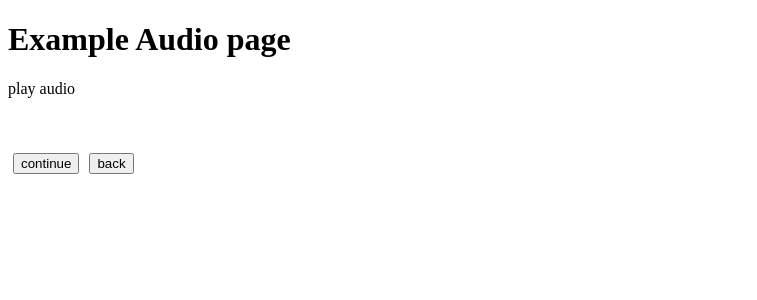
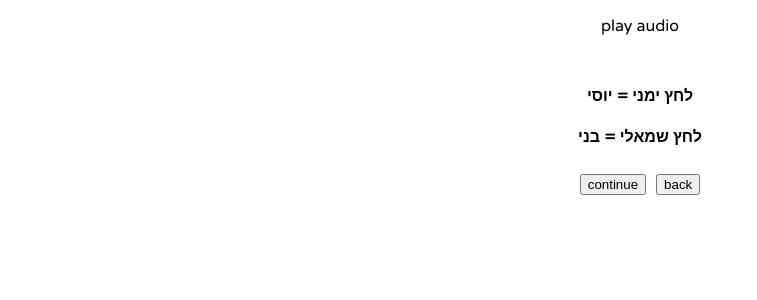
Before and after one commit to AvivLevinson/research-demo, a React (Create React App) app: page /example-audio in a window 1280 px wide. Shown: the top 300 px of the page, without its empty margins (0-757 px from the left). Built offline with nearby package versions, Linux system fonts and the light colour scheme.

Commit message:
add new page add new page for audio section

```diff
--- a/src/components/Counter/Counter.css
+++ b/src/components/Counter/Counter.css
@@ -0,0 +1,9 @@
+@import url('https://fonts.googleapis.com/css2?family=Varela+Round&display=swap');
+.container{
+  font-family: 'Varela Round', sans-serif;
+  text-align: center
+}
+
+p{
+  margin-bottom: 50px;
+}
--- a/src/components/Counter/index.js
+++ b/src/components/Counter/index.js
@@ -1,5 +1,5 @@
 import React,{useEffect,useState,useRef} from 'react';
-
+import './Counter.css';
 
 const Counter = ({setVisibleCounter})=>{
   const [timer, setTimer] = useState(3);
@@ -23,8 +23,8 @@ const Counter = ({setVisibleCounter})=>{
   }, [timer]);
 
   return (
-    <div >
-      <div>Time left : {timer} </div>
+    <div className="container" >
+      <div style={{fontSize:50}}> {timer} </div>
     </div>
   );
 }
--- a/src/components/PlayerSound/index.js
+++ b/src/components/PlayerSound/index.js
@@ -1,18 +1,76 @@
-import React,{useEffect} from "react";
+import React,{useEffect,useState, useRef} from "react";
 //import audio_test_mp3 from '../../constent/audio/audio_test.mp3';
 
-const PlayerSound = ({ url }) => {
-  let audio = new Audio(url);
+import handlePress from "../../utils/handle-press.js";
+
+
+const PlayerSound = ({ exampleAudioMp3, index, setIndex, dispatch }) => {
+
+  const audio = new Audio(exampleAudioMp3[index]);
+  const start = new Date().getTime();
+  const [render, setrender] = useState(0);
+
+  const myStateRef = useRef(start);
+  const myIndexRef = useRef(index);
+  const myAudioRef = useRef(audio);
+
+  myAudioRef.current = audio;
+  myIndexRef.current = index;
+  myStateRef.current = start;
+
+
+
+  const handleEvent = (event) => {
+    const audio = myAudioRef.current;
+    const index = myIndexRef.current;
+    const start =  myStateRef.current;
+    const { key, end } = handlePress(event);
+    const result = end - start;
+    const seconds = (result % 60000) / 1000;
+
+    dispatch({
+      type: "SET_RESULT",
+      payload: {
+        audioVoice: exampleAudioMp3[index],
+        keyPress: key,
+        time: seconds
+      }
+    });
+    audio.pause();
+    setIndex((prev) => {
+      myIndexRef.current =  prev +1;
+
+      return prev +1});
+
+    setrender(true);
+    // set timer 0.5 second
+/*    setTimeout(function () {
+      setIndex((prev) => {
+        return prev + 1;
+      });
+    }, 500);*/
+  };
+
+useEffect(() => {
+  console.log('first useEffect');
+    window.addEventListener("keydown", handleEvent);
+
+    return function cleanupListener() {
+      console.log("clean up keydown event");
+      window.removeEventListener("keydown", handleEvent);
+    };
+  }, []);
+
 
   useEffect(()=>{
-    console.log('Player Sound useEffect');
+    console.log('second useEffect');
     audio.play();
 
     return function cleanupListener() {
-      console.log("clean up useEffect Word");
+      console.log("clean up audio.pause()");
       audio.pause();
     };
-  },[]);
+  });
 
   return (
     <div>
--- a/src/components/Word/index.js
+++ b/src/components/Word/index.js
@@ -25,6 +25,13 @@ const Word = ({ words, index, setIndex, dispatch }) => {
   myColorRef.current = color;
   myIndexRef.current = index;
   myStateRef.current = start;
+
+  const mystyle  ={
+    color:myColorRef.current,
+    fontSize: 50,
+
+  }
+
 
   const handleEvent = (event) => {
     const color = myColorRef.current;
@@ -70,7 +77,7 @@ const Word = ({ words, index, setIndex, dispatch }) => {
 
   return (
     <div>
-      <p style={{color: myColorRef.current}}>{words[index]}</p>
+      <p style={mystyle}>{words[index]}</p>
     </div>
   );
 };
--- a/src/constent/audio/index.js
+++ b/src/constent/audio/index.js
@@ -1 +1 @@
-export const exampleAudioMp3 = ['audio_test.mp3'];
+export const exampleAudioMp3 = ['audio_test.mp3','audio_test.mp3','audio_test.mp3','audio_test.mp3','audio_test.mp3'];
--- a/src/page/ExampleAudio/index.js
+++ b/src/page/ExampleAudio/index.js
@@ -1,49 +1,77 @@
-import React,{useEffect} from 'react';
-import {useHistory} from 'react-router-dom';
-
-import handlePress from '../../utils/handle-press.js';
-
-import {exampleAudioMp3} from '../../constent/audio';
-
-import PlayerSound from '../../components/PlayerSound';
+import React, { useEffect, useReducer, useState } from "react";
+import { useHistory } from "react-router-dom";
 
 
-const ExampleAudio = ()=>{
+import { exampleAudioMp3 } from "../../constent/audio";
+
+import PlayerSound from "../../components/PlayerSound";
+
+import Counter from "../../components/Counter";
+
+import reducer from "../../reducer/audio/reducer.js";
+
+const ExampleAudio = () => {
   const history = useHistory();
+  const [state, dispatch] = useReducer(reducer, []);
+  const [visibleCunter, setVisibleCounter] = useState(true);
+  const [index, setIndex] = useState(0);
 
-  console.log(exampleAudioMp3);
+  console.log(state);
 
-  const handleCountinue = ()=>{
-    history.push('/first-research');
+  const handleCountinue = () => {
+    history.push("/first-research");
+  };
 
-  }
+  const handleBack = () => {
+    history.goBack();
+  };
 
-  const handleBack = ()=>{
-    history.goBack();
-  }
+  useEffect(()=>{
+    console.log('useEffect Example Page');
+
+    if (index  === 5) {
+      history.push("/first-research");
+    }
+  });
 
 
-  useEffect(()=>{
+/**
+  useEffect(() => {
     window.addEventListener("keydown", handlePress);
-    console.log('inside useEffect Example Audio');
+    console.log("inside useEffect Example Audio");
 
     return function cleanupListener() {
-      window.removeEventListener('keydown', handlePress);
-    }
-
-
+      window.removeEventListener("keydown", handlePress);
+    };
   });
 
+   */
   return (
-    <div>
-      <h1>Example Audio page</h1>
-      <div>
-      <PlayerSound url={exampleAudioMp3[0]}/>
-      <button onClick ={handleCountinue}>continue</button>
-      <button onClick ={handleBack}>back</button>
-      </div>
-    </div>
+    <>
+      {visibleCunter ? (
+        <div className="container">
+          <h1>הדגמה תחל בעוד</h1>
+          <Counter setVisibleCounter={setVisibleCounter} />
+        </div>
+      ) : (
+        <div className="container">
+          <PlayerSound
+            exampleAudioMp3={exampleAudioMp3}
+            index={index}
+            setIndex={setIndex}
+            dispatch={dispatch}
+          />
+
+          <h4>לחץ ימני = יוסי</h4>
+          <h4>לחץ שמאלי = בני</h4>
+          <div>
+            <button onClick={handleCountinue}>continue</button>
+            <button onClick={handleBack}>back</button>
+          </div>
+        </div>
+      )}
+    </>
   );
-}
+};
 
 export default ExampleAudio;
--- a/src/page/ExampleWord/index.js
+++ b/src/page/ExampleWord/index.js
@@ -23,7 +23,7 @@ const ExampleWord = () => {
   console.log(state);
 
   const handleCountinue = () => {
-    history.push("/example-audio");
+    history.push("/second-instruction");
   };
 
   const handleBack = () => {
@@ -34,14 +34,9 @@ const ExampleWord = () => {
     console.log('useEffect Example Page');
 
     if (index  === 5) {
-      history.push("/example-audio");
+      history.push("/second-instruction");
     }
   });
-
-
-
-
-
 
 
 /**  const handleEvent = (event) => {
```
